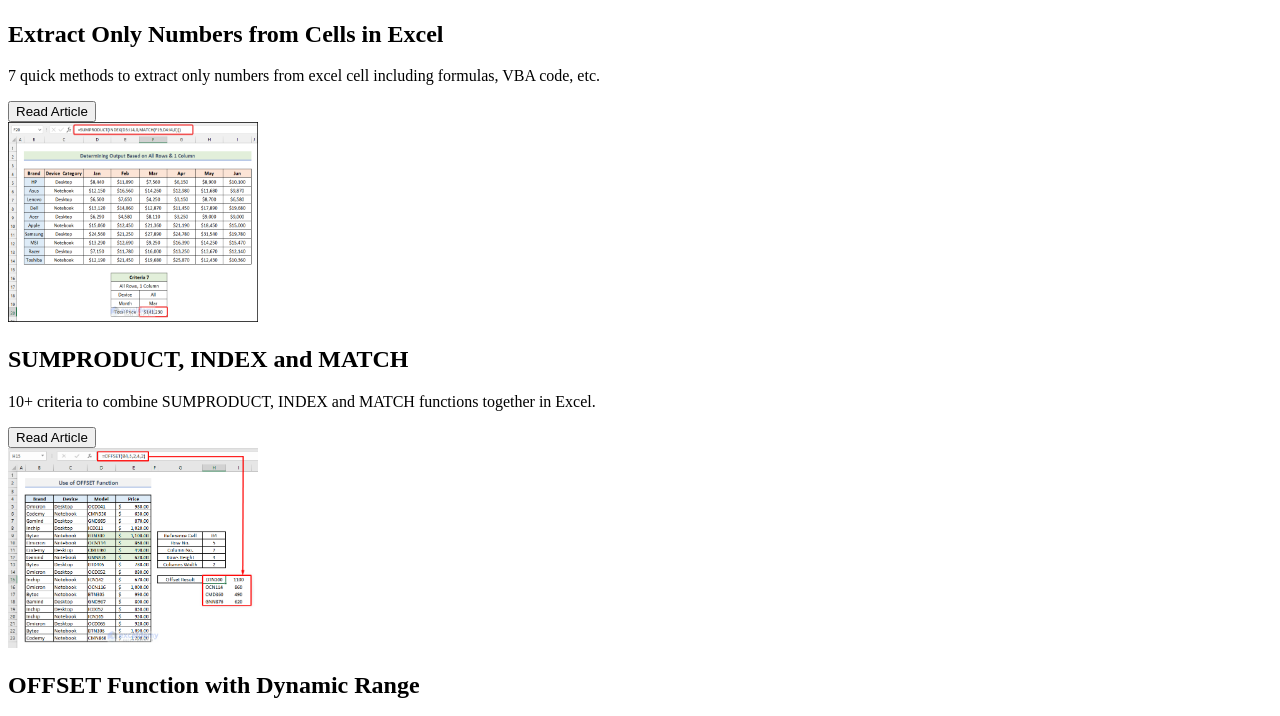
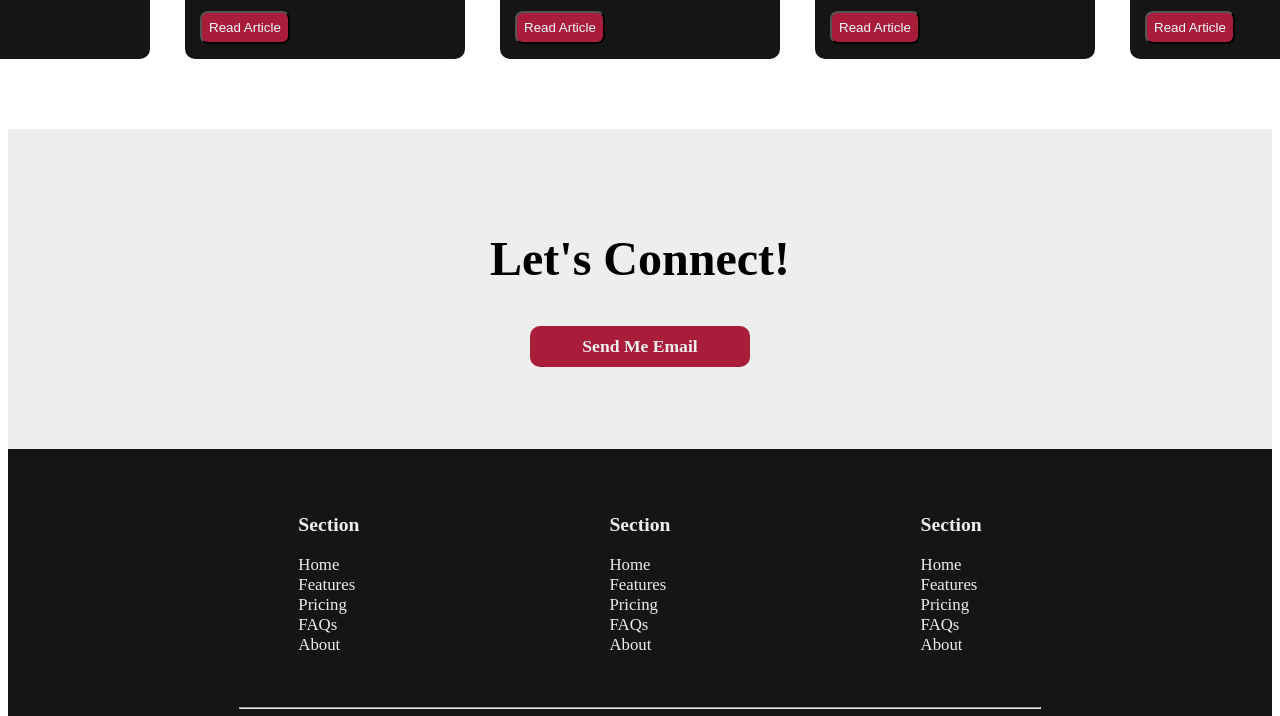
Before and after one commit to nehad32/Capstone-Project-2-Personal-Website, a plain HTML site: page index.html in a window 1280 px wide. Shown: the part 1864-2580 px from the top of the page. Drawn offline with Linux system fonts and the light colour scheme.

Commit message:
Update style.css

```diff
--- a/style.css
+++ b/style.css
@@ -117,3 +117,98 @@
     }
     font-size: 1.5rem;
 }
+
+.container4{
+    display: flex;
+    flex-direction: column;
+    padding-bottom: 70px;
+    img{
+        border-radius: 4px;
+    }
+    .blog-container{
+        display: flex;
+        flex-direction: row;
+        justify-content: center;
+        gap: 35px;
+    }
+
+    .blog-card{
+        display: flex;
+        flex-direction: column;
+        width: 250px;
+        background-color:#151515;
+        padding: 15px;
+        margin-top: 10px;
+        border-radius: 10px;
+        color: #EEEEEE;
+    }
+
+    .blog-heading{
+        font-size: 3rem;
+        text-align: center;
+    }
+
+    .btn-blog{
+        background-color: #A91D3A;
+        padding: 7px;
+        border-radius: 8px;
+        color: aliceblue;
+    }
+
+    .btn-blog:hover{
+        background-color:antiquewhite;
+        color: #151515;
+    }
+}
+
+.container5{
+    display: flex;
+    flex-direction: column;
+    background-color:#EEEEEE;
+    height: 300px;
+    justify-content: center;
+    text-align: center;
+    align-items: center;
+    padding-bottom: 20px;
+    .btn-contact{
+        background-color:#A91D3A;
+        border-radius: 10px;
+        padding: 10px;
+        text-decoration-line: none;
+        font-size:110%;
+        width: 200px;
+        color:#EEEEEE;
+        font-weight: bold;
+        text-align: center;
+    }
+    .btn-contact:hover{
+        background-color:#151515;
+        color:#EEEEEE;
+    }
+}
+
+.container6{
+    display: flex;
+    flex-direction: column;
+    background-color: #151515;
+    .footer-sections{
+        display: flex;
+        flex-direction: row;
+        height: 250px;
+        font-size: 1.05rem;
+        justify-content: center;
+        align-items: center;
+        gap: 250px;
+        color: #EEEEEE;
+        .footer-items{
+            list-style:none;
+        }
+    }
+    p{
+        text-align:center;
+        color: #EEEEEE;
+    }
+    .hr1{
+        width: 800px;
+    }
+}
```
